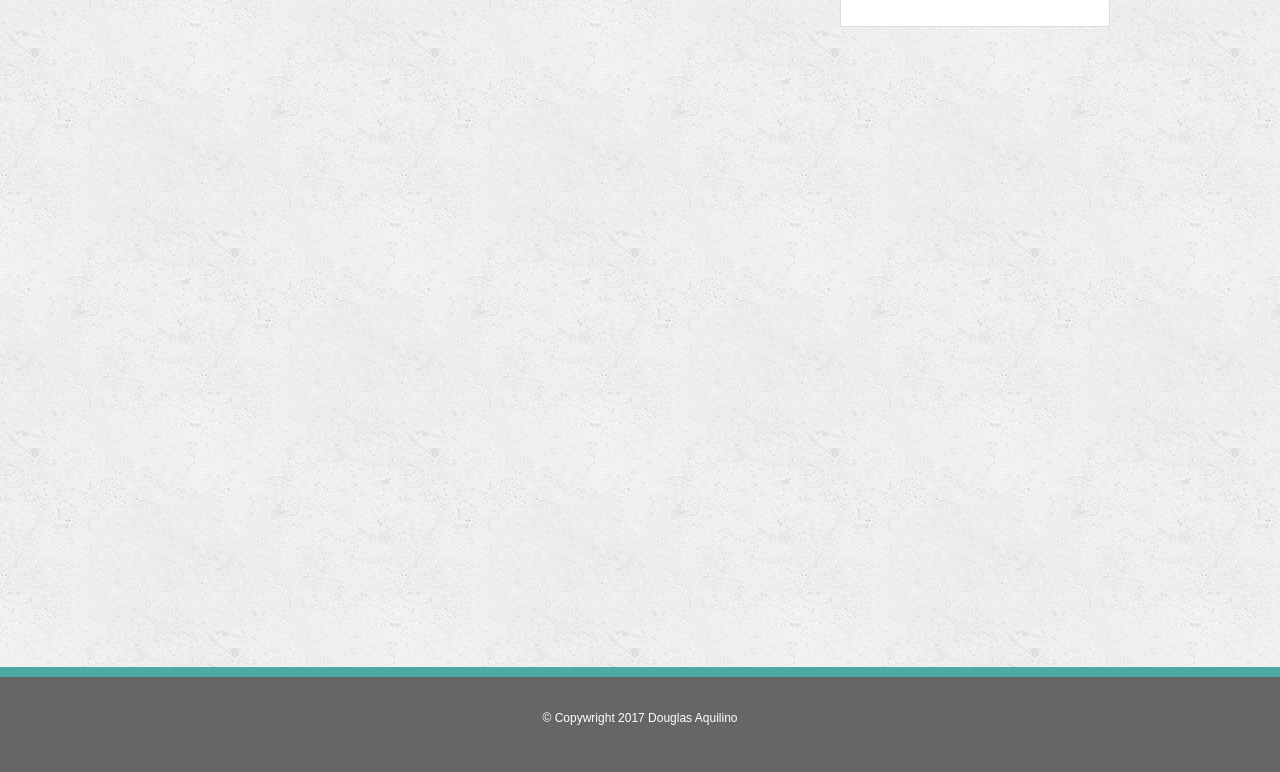
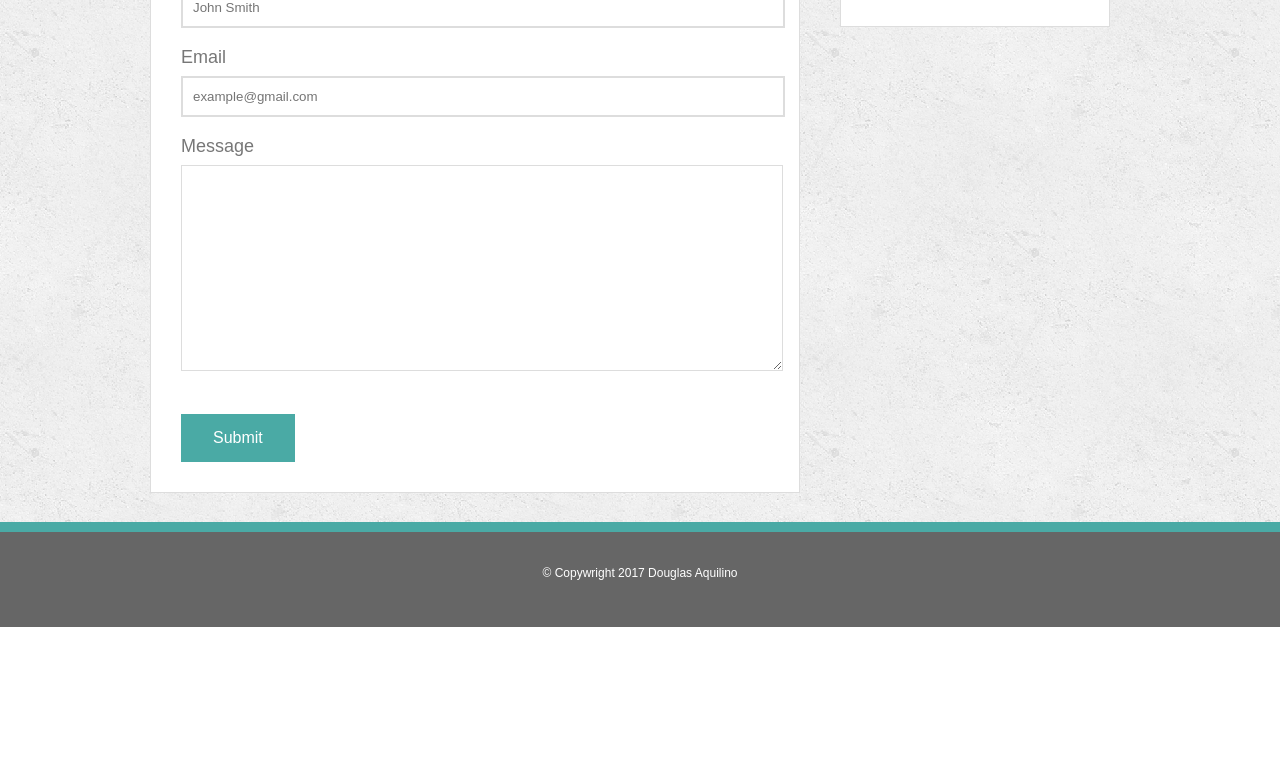
Before and after one commit to daquilino/Basic-Portfolio, a plain HTML site: page contact.html in a window 1280 px wide. Shown: the part 305-1077 px from the top of the page. After the commit the page ends 932 px from the top, so only its background shows below. Drawn offline with Linux system fonts and the light colour scheme.

Commit message:
Completed index.html and contact.html

```diff
--- a/assets/css/style.css
+++ b/assets/css/style.css
@@ -9,19 +9,16 @@ html, body {
 		text-align: center;
 }
 
-header{
+.wrapper {
 
-	background: #ffffff;
-	height: 90px;
-	border-bottom: 2px solid #cccccc;
-
+	min-height: 100%;
+	width:960px;
+	margin: 40px 0px -105px 150px;
 }
 
-a{
-	text-decoration: none;
-}
+a { text-decoration: none;}
 
-h1, h2, h3,h4,h5,h6 {
+h1, h2, h3, h4, h5, h6 {
 
 	color: #4aaaa5;
 	font-weight: 900;
@@ -29,7 +26,15 @@ h1, h2, h3,h4,h5,h6 {
 	font-family: 'Georgia', Times, Times New Roman, serif;
 }
 
-#my-name{
+/******************************  Header  *****************************/
+header {
+
+	background: #ffffff;
+	height: 90px;
+	border-bottom: 2px solid #cccccc;
+}
+
+#my-name {
 
 	color: #ffffff;
 	background: #4aaaa5;
@@ -39,7 +44,6 @@ h1, h2, h3,h4,h5,h6 {
 	width: 350px;
 	margin-top:0px;
 	padding-top: 28px;
-
 }
 
 nav {
@@ -53,23 +57,11 @@ a.nav-menu {
 
 	color: #4aaaa5;
 	padding: 0px 10px;
-
-}
-a+a.nav-menu {
-	border-left:1px solid #dddddd;
-
 }
 
-.wrapper{
+a+a.nav-menu { border-left:1px solid #dddddd; }
 
-	min-height: 100%;
-	width:960px;
-	margin: 40px -105px 40px 150px;
-
-}
-
-
-#main{
+#main {
 
 	float: left;
 	text-align: left;
@@ -78,16 +70,15 @@ a+a.nav-menu {
 	border: 1px solid #dddddd;
 	padding: 0 30px;
 	box-sizing: border-box;
-
 }
 
-p{
+p {
 	line-height: 190%;
 	position:relative;
 	top: -10px;
 }
 
-.sidebar{
+.sidebar {
 
 	float: right;
 	width: 270px;
@@ -98,22 +89,17 @@ p{
 	padding: 30px 30px 40px 30px;
 }
 
-#sidebar-heading{
+#sidebar-heading {
+
 	font-size: 24px;
 	border-bottom: 2px solid #dddddd;
 	padding-bottom:20px;
 	margin-bottom: 20px;
 }
 
+li { display: inline; }
 
-li{
-	display: inline;
-
-}
-li+li{
-
-	padding-left: 6px;
-}
+li+li { padding-left: 6px; }
 
 img.sidebar-links{
 
@@ -121,8 +107,7 @@ img.sidebar-links{
 	height: 60px;
 }
 
-
-footer{
+footer {
 
 	font-size: 12px;
 	color: white;
@@ -131,25 +116,48 @@ footer{
 	width: 100%;
 	height: 60px;
 	padding-top:35px;
-
 }
 
-#about-me{
+#about-me {
 
 	padding-top: 33px;
 	padding-bottom: 33px;
 	border-bottom: 3px solid #dddddd;
 	margin-bottom: 30px;
-
 }
 
-#profile-pic{
+#profile-pic {
 
 	float:left;
 	margin-right: 25px;
 	margin-bottom: 25px;
 }
+	/***************************************************************************/
+	/*************************** Contact Page Styles ***************************/
+.button {
+	    background-color: #4aaaa5;
+	    border: none;
+	    color: white;
+	    padding: 15px 32px;
+	    text-align: center;
+	    text-decoration: none;
+	    display: inline-block;
+	    font-size: 16px;
+	    margin: 20px 0px 30px;
+	    cursor: pointer;
+}
 
-.clear{
-	clear: both;
+.contact {
+
+		width: 100%;
+		border-color: #dddddd;
+		border-style: solid;
+		margin: 10px 0px 20px;
+		height: 35px;
+		padding-left: 10px;
+		color: #4aaaa5;
 }
+
+.message { height: 200px; }
+
+.clear{ clear: both; }
--- a/contact.html
+++ b/contact.html
@@ -7,7 +7,7 @@
 </head>
 <body>
 	<header>
-		<h1 id="my-name">Douglas Aquilino</h1>
+		<h2 id="my-name">Douglas Aquilino</h2>
 		<nav>
 			<a class="nav-menu" href="index.html">About</a>
 			<a class="nav-menu" href="portfolio.html">Portfolio</a>
@@ -18,9 +18,17 @@
 	<div class="wrapper clear">
 
 		<section id="main">
-			<h1 id="about-me">Contact</h1>
+			<h2 id="about-me">Contact</h2>
 
-			<!-- Complete form code with button here -->
+			<form action="#">
+				Name <input class="contact" type="text" name="FullName" placeholder="John Smith">
+				<br>
+				Email <input class="contact" type="text" name="Email" placeholder="example@gmail.com">
+				<br>
+				Message <textarea class="contact message"></textarea>
+
+				<input class="button" type="submit" value="Submit">
+			</form>
 
 		</section>
 
@@ -30,8 +38,6 @@
 
 			<ul>
 
-
-
 				<li>
 					<a href="#">
 						<img class="sidebar-links" src="assets/images/github.png" alt="GitHub">
@@ -39,7 +45,7 @@
 				</li>
 				<li>
 					<a href="#">
-						<img class="sidebar-links"src="assets/images/linkedin.png" alt="LinkedIn">
+						<img class="sidebar-links" src="assets/images/linkedin.png" alt="LinkedIn">
 					</a>
 				</li>
 				<li>
```
Also changed, not shown: index.html (+4 -4 lines), portfolio.html (+3 -3 lines).
